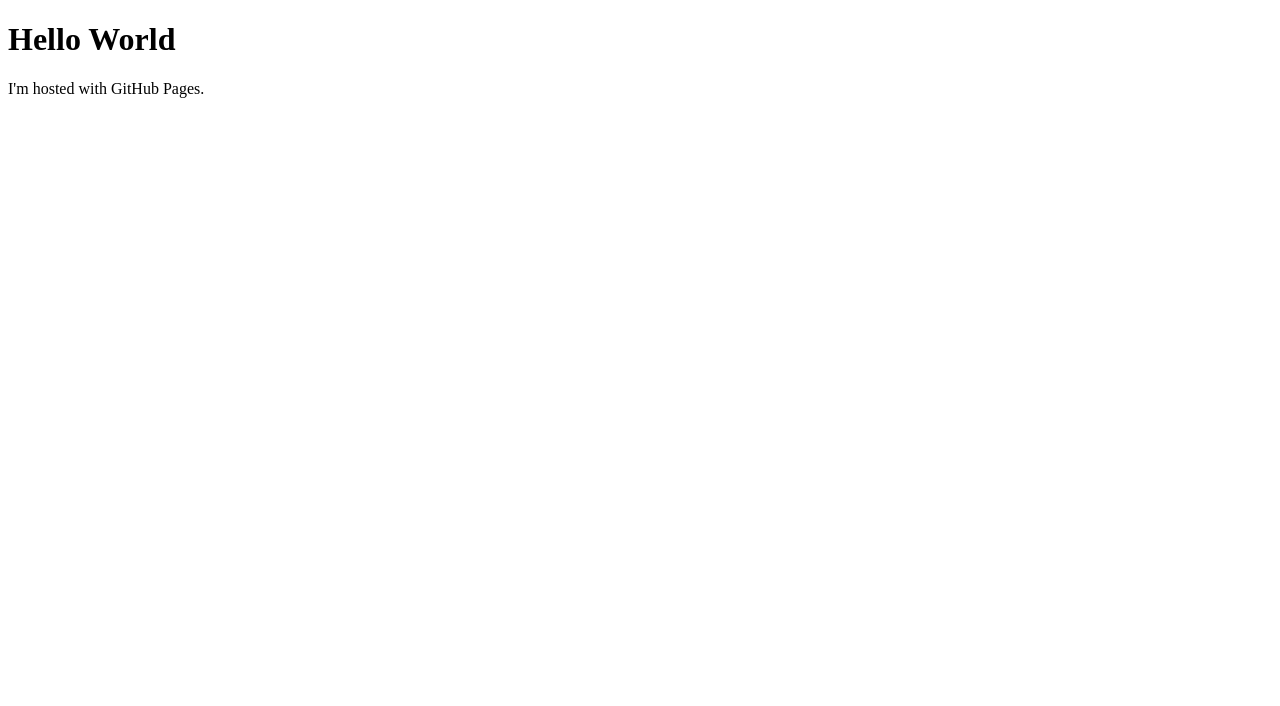
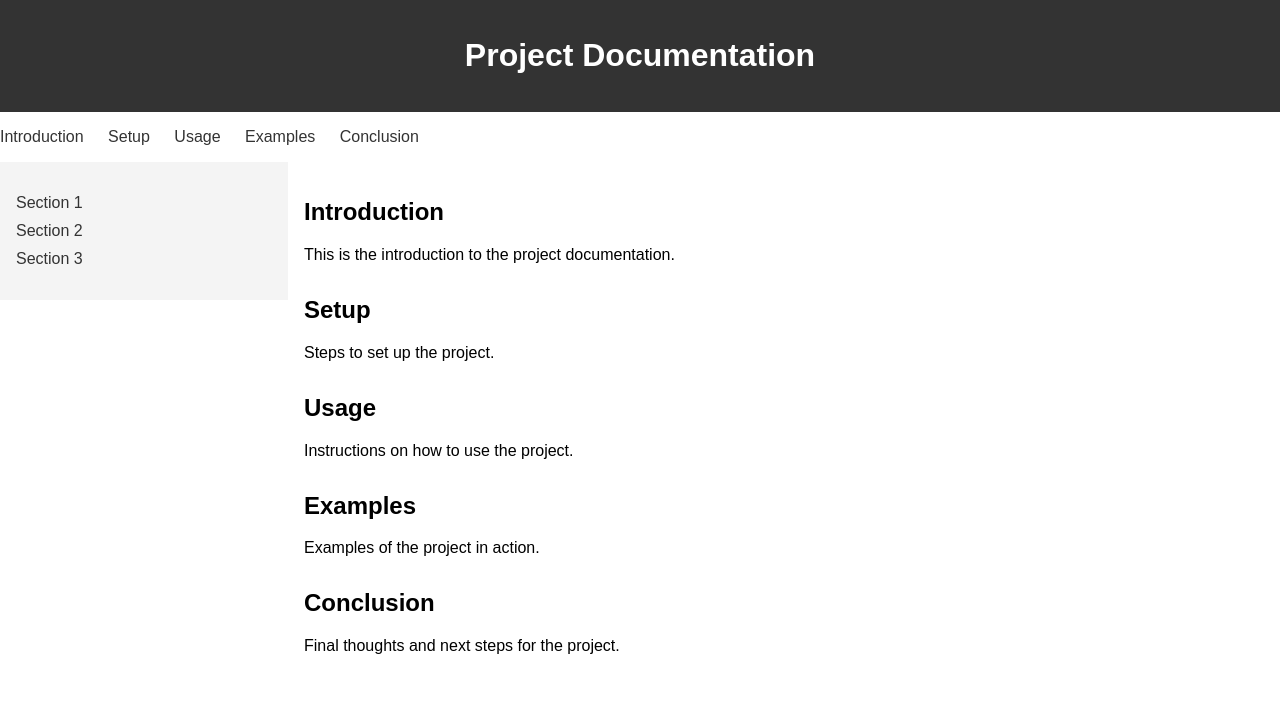
Before and after one commit to rob-scholten95/rob-scholten95.github.io, a plain HTML site: page index.html in a window 1280 px wide. Drawn offline with Linux system fonts and the light colour scheme.

Commit message:
Basic setup for documentation
Added HTML, CSS for basic setup of documentation website

```diff
--- a/index.html
+++ b/index.html
@@ -1,7 +1,61 @@
 <!DOCTYPE html>
-<html>
+<html lang="en">
+<head>
+    <meta charset="UTF-8">
+    <meta name="viewport" content="width=device-width, initial-scale=1.0">
+    <title>Coding Project Documentation</title>
+    <link rel="stylesheet" href="style.css">
+</head>
 <body>
-<h1>Hello World</h1>
-<p>I'm hosted with GitHub Pages.</p>
+    <header>
+        <h1>Project Documentation</h1>
+    </header>
+
+    <nav>
+        <ul>
+            <li><a href="#introduction">Introduction</a></li>
+            <li><a href="#setup">Setup</a></li>
+            <li><a href="#usage">Usage</a></li>
+            <li><a href="#examples">Examples</a></li>
+            <li><a href="#conclusion">Conclusion</a></li>
+        </ul>
+    </nav>
+
+    <aside id="sidebar">
+        <ul>
+            <li><a href="#section1">Section 1</a></li>
+            <li><a href="#section2">Section 2</a></li>
+            <li><a href="#section3">Section 3</a></li>
+        </ul>
+    </aside>
+
+    <main>
+        <section id="introduction">
+            <h2>Introduction</h2>
+            <p>This is the introduction to the project documentation.</p>
+        </section>
+
+        <section id="setup">
+            <h2>Setup</h2>
+            <p>Steps to set up the project.</p>
+        </section>
+
+        <section id="usage">
+            <h2>Usage</h2>
+            <p>Instructions on how to use the project.</p>
+        </section>
+
+        <section id="examples">
+            <h2>Examples</h2>
+            <p>Examples of the project in action.</p>
+        </section>
+
+        <section id="conclusion">
+            <h2>Conclusion</h2>
+            <p>Final thoughts and next steps for the project.</p>
+        </section>
+    </main>
+
+    <script src="script.js"></script>
 </body>
 </html>
--- /dev/null
+++ b/style.css
@@ -0,0 +1,69 @@
+body {
+    font-family: Arial, sans-serif;
+    margin: 0;
+    padding: 0;
+}
+
+header {
+    background-color: #333;
+    color: #fff;
+    text-align: center;
+    padding: 1em 0;
+}
+
+nav ul {
+    list-style-type: none;
+    padding: 0;
+}
+
+nav ul li {
+    display: inline;
+    margin-right: 20px;
+}
+
+nav a {
+    text-decoration: none;
+    color: #333;
+    transition: color 0.3s ease;
+}
+
+nav a:hover {
+    color: #666;
+}
+
+aside {
+    float: left;
+    width: 20%;
+    background-color: #f4f4f4;
+    padding: 1em;
+}
+
+#sidebar ul {
+    list-style-type: none;
+    padding: 0;
+}
+
+#sidebar ul li {
+    margin-bottom: 10px;
+}
+
+#sidebar a {
+    text-decoration: none;
+    color: #333;
+    transition: color 0.3s ease;
+    display: block;
+}
+
+#sidebar a:hover {
+    color: #666;
+}
+
+main {
+    float: right;
+    width: 75%;
+    padding: 1em;
+}
+
+section {
+    margin-bottom: 2em;
+}
```
